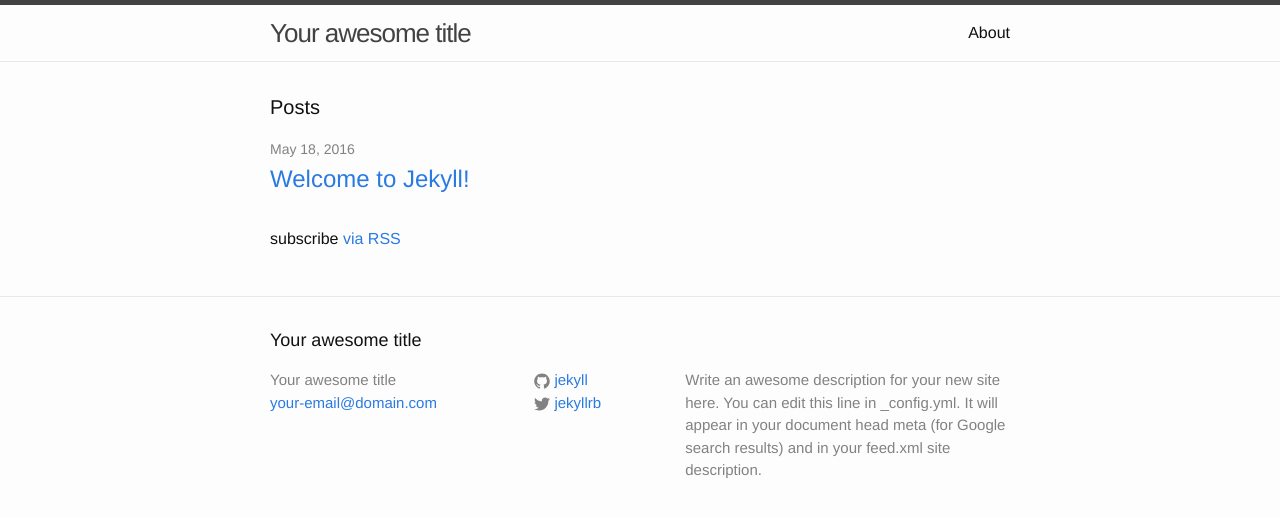
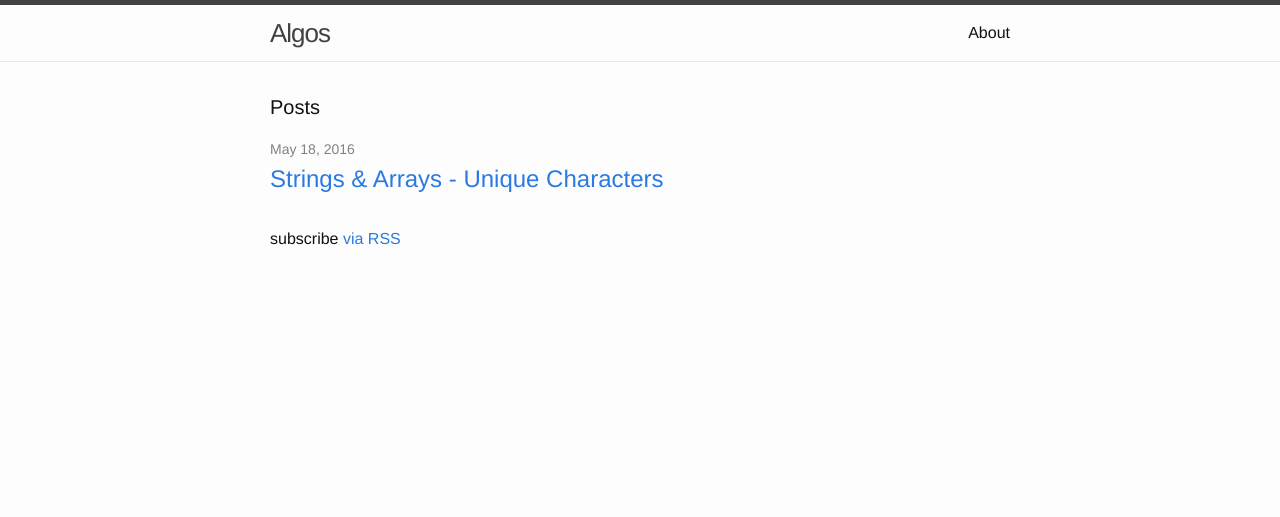
Before and after one commit to nik/nik.github.io, a Jekyll site: the page built from index.html, in a window 1280 px wide. Shown: the top 517 px of the page. Built offline with Jekyll 4.4.1, drawn with Linux system fonts in a browser that asks for light colours.

Commit message:
add unique string post

```diff
--- a/_config.yml
+++ b/_config.yml
@@ -6,16 +6,10 @@
 # 'jekyll serve'. If you change this file, please restart the server process.
 
 # Site settings
-title: Your awesome title
-email: your-email@domain.com
-description: > # this means to ignore newlines until "baseurl:"
-  Write an awesome description for your new site here. You can edit this
-  line in _config.yml. It will appear in your document head meta (for
-  Google search results) and in your feed.xml site description.
+title: Algos
+email: nickkov89@gmail.com
 baseurl: "" # the subpath of your site, e.g. /blog
 url: "http://yourdomain.com" # the base hostname & protocol for your site
-twitter_username: jekyllrb
-github_username:  jekyll
 
 # Build settings
 markdown: kramdown
--- a/_layouts/default.html
+++ b/_layouts/default.html
@@ -13,8 +13,6 @@
       </div>
     </div>
 
-    {% include footer.html %}
-
   </body>
 
 </html>
```
Also changed, not shown: _posts/2016-05-18-unique-characters.markdown (added, +91 -0 lines), _posts/2016-05-18-welcome-to-jekyll.markdown (deleted, +0 -25 lines).
